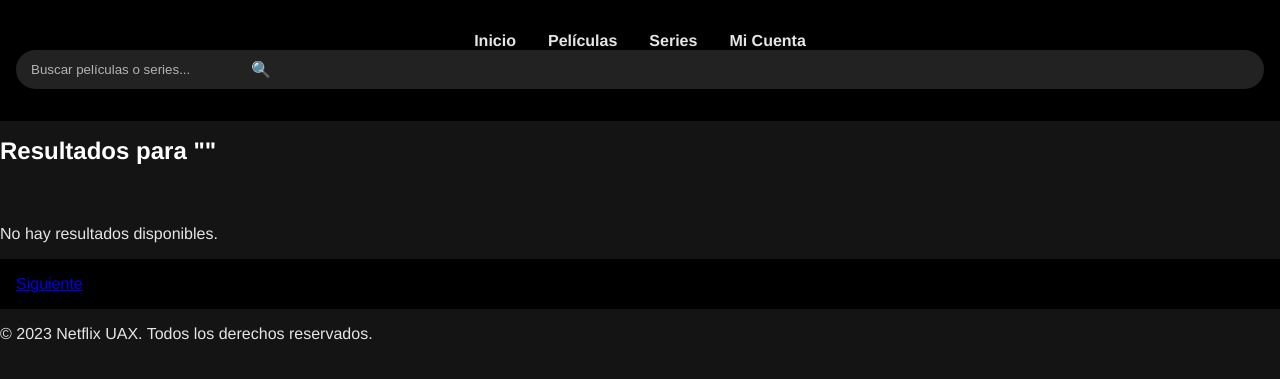
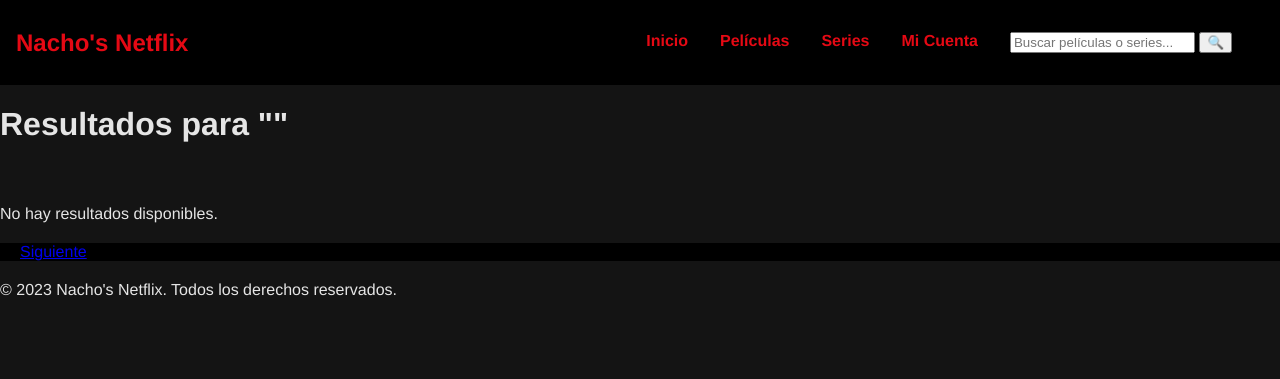
Before and after one commit to clauloro/Pelisexamen, a Django app: page /streaming/search/ in a window 1280 px wide. Shown: the top 379 px of the page. Run offline with Django 4.2, Linux system fonts and the light colour scheme.

Commit message:
creo q funciona

```diff
--- a/netflix/streaming/static/css/style.css
+++ b/netflix/streaming/static/css/style.css
@@ -10,9 +10,17 @@ body {
 header {
     background-color: #000; /* Fondo negro */
     color: #e50914; /* Rojo característico de Netflix */
-    padding: 1rem 0;
-    text-align: center;
-    margin-bottom: 1rem;
+    padding: 1rem;
+    display: flex; /* Flexbox para organizar los elementos */
+    align-items: center; /* Centra los elementos verticalmente */
+    justify-content: space-between; /* Espacia los elementos */
+}
+
+header h1 {
+    font-size: 24px; /* Tamaño del texto de "Nacho's Netflix" */
+    margin: 0; /* Quita margen extra */
+    color: #e50914; /* Rojo */
+    font-weight: bold;
 }
 
 header nav ul {
@@ -28,13 +36,14 @@ header nav ul li {
 }
 
 header nav ul li a {
-    color: #e5e5e5; /* Gris claro */
+    color: #e50914; /* Rojo por defecto */
     text-decoration: none;
     font-weight: bold;
+    transition: color 0.3s ease; /* Transición suave */
 }
 
 header nav ul li a:hover {
-    color: #e50914; /* Rojo */
+    color: #fff; /* Blanco al pasar el ratón */
 }
 
 /* Carrusel */
@@ -157,26 +166,6 @@ nav {
     padding: 1rem;
 }
 
-nav ul {
-    display: flex;
-    justify-content: center;
-    list-style: none;
-    padding: 0;
-}
-
-nav ul li {
-    margin: 0 1rem;
-}
-
-nav ul li a {
-    color: #e5e5e5;
-    text-decoration: none;
-}
-
-nav ul li a:hover {
-    color: #e50914;
-}
-
 .account-container {
     padding: 20px;
     max-width: 800px;
@@ -240,108 +229,52 @@ nav ul li a:hover {
     background-color: #ffffff;
 }
 
-.search-results h1 {
-    font-size: 24px;
-    color: #ffffff;
-    margin-bottom: 20px;
+/* Estilo de la barra de búsqueda */
+.search-container {
+    position: relative;
 }
 
-.search-results .carousel {
-    display: flex;
-    gap: 15px;
-    overflow-x: auto;
-    padding: 10px 0;
+.search-icon {
+    font-size: 20px;
+    background: none;
+    border: none;
+    cursor: pointer;
+    color: #e5e5e5;
+    margin-left: 10px;
 }
 
-.search-results .carousel-item {
-    min-width: 200px;
-    max-width: 200px;
-    text-align: center;
-    background-color: #222;
-    padding: 10px;
-    border-radius: 10px;
-    box-shadow: 0 4px 8px rgba(0, 0, 0, 0.3);
-    transition: transform 0.3s;
+.search-icon:hover {
+    color: #e50914;
 }
 
-.search-results .carousel-item img {
-    width: 100%;
-    border-radius: 5px;
-    margin-bottom: 10px;
+/* Paginación */
+.pagination {
+    display: flex;
+    justify-content: space-between; /* Posiciona los enlaces en extremos opuestos */
+    align-items: center;
+    margin: 20px 0;
+    padding: 0 20px;
 }
 
-.search-results .carousel-item:hover {
-    transform: scale(1.1);
+.pagination-link {
+    text-decoration: none;
+    font-size: 18px;
+    color: #e5e5e5; /* Gris claro */
+    padding: 10px 20px;
+    background-color: #222; /* Fondo oscuro */
+    border-radius: 5px;
+    transition: background-color 0.3s, color 0.3s;
 }
 
-/* Estilo de la barra de búsqueda */
-.search-bar {
-    display: flex;
-    align-items: center;
-    margin-left: auto;
-    padding: 5px;
-    background-color: #222;
-    border-radius: 20px;
+.pagination-link:hover {
+    background-color: #e50914; /* Rojo */
+    color: #fff; /* Blanco */
 }
 
-.search-bar input {
-    border: none;
-    background-color: transparent;
-    color: #e5e5e5;
-    padding: 5px 10px;
-    outline: none;
-    width: 200px;
+.pagination-link.left {
+    text-align: left;
 }
 
-.search-bar input::placeholder {
-    color: #b3b3b3;
+.pagination-link.right {
+    text-align: right;
 }
-
-.search-bar button {
-    border: none;
-    background: none;
-    color: #e50914;
-    font-size: 16px;
-    cursor: pointer;
-    padding: 5px;
-    margin-left: 5px;
-}
-
-.search-bar button:hover {
-    color: #fff;
-}
-
-/* Resultados de búsqueda */
-.search-results h2 {
-    color: #e50914;
-    text-align: center;
-    margin-bottom: 20px;
-}
-
-.search-results .carousel {
-    display: flex;
-    gap: 15px;
-    overflow-x: auto;
-    padding: 10px 0;
-}
-
-.search-results .carousel-item {
-    min-width: 200px;
-    max-width: 200px;
-    text-align: center;
-    background-color: #222;
-    padding: 10px;
-    border-radius: 10px;
-    box-shadow: 0 4px 8px rgba(0, 0, 0, 0.3);
-    transition: transform 0.3s;
-}
-
-.search-results .carousel-item img {
-    width: 100%;
-    border-radius: 5px;
-    margin-bottom: 10px;
-}
-
-.search-results .carousel-item:hover {
-    transform: scale(1.05);
-}
--- a/netflix/streaming/templates/streaming/base.html
+++ b/netflix/streaming/templates/streaming/base.html
@@ -4,31 +4,36 @@
 <head>
     <meta charset="UTF-8">
     <meta name="viewport" content="width=device-width, initial-scale=1.0">
-    <title>{% block title %}Netflix UAX{% endblock %}</title>
+    <title>{% block title %}Claudia's Netflix{% endblock %}</title>
     <link rel="stylesheet" href="{% static 'css/style.css' %}">
 </head>
 <body>
     <header>
+        <h1>Nacho's Netflix</h1>
         <nav>
             <ul>
                 <li><a href="{% url 'streaming:home' %}">Inicio</a></li>
                 <li><a href="{% url 'streaming:movies' %}">Películas</a></li>
                 <li><a href="{% url 'streaming:series' %}">Series</a></li>
                 <li><a href="{% url 'authentication:my_account' %}">Mi Cuenta</a></li>
-
+                <li>
+                    <div class="search-container">
+                        <form method="GET" action="{% url 'streaming:search-by-name' %}" id="search-form" class="hidden">
+                            <input type="text" name="q" placeholder="Buscar películas o series..." class="search-input">
+                            <button type="submit" class="search-submit">🔍</button>
+                        </form>
+                    </div>
+                </li>
             </ul>
-            <form method="GET" action="{% url 'streaming:home' %}" class="search-bar">
-                <input type="text" name="q" placeholder="Buscar películas o series..." value="{{ query|default:'' }}">
-                <button type="submit">🔍</button>
-            </form>
         </nav>
     </header>
+
     <main>
         {% block content %}
         {% endblock %}
     </main>
     <footer>
-        <p>&copy; 2023 Netflix UAX. Todos los derechos reservados.</p>
+        <p>&copy; 2023 Nacho's Netflix. Todos los derechos reservados.</p>
     </footer>
     <script src="{% static 'js/scripts.js' %}"></script>
 </body>
--- a/netflix/streaming/templates/streaming/movies.html
+++ b/netflix/streaming/templates/streaming/movies.html
@@ -1,7 +1,7 @@
 {% extends "streaming/base.html" %}
 {% load static %}
 {% block title %}
-Películas - Netflix UAX
+Películas - Claudia's Netflix
 {% endblock %}
 
 {% block content %}
@@ -22,7 +22,7 @@ Películas - Netflix UAX
 
 <!-- Carrusel de Películas Mejor Calificadas -->
 <div class="carousel-container">
-    <h2 class="section-title">Películas Mejor Calificadas</h2>
+    <h2 class="section-title">Películas Mejor Valoradas</h2>
 
     <div class="carousel">
         {% for movie in top_rated_movies %}
--- a/netflix/streaming/templates/streaming/search.html
+++ b/netflix/streaming/templates/streaming/search.html
@@ -24,8 +24,12 @@
 
 <nav class="pagination">
     {% if page > 1 %}
-    <a href="?q={{ query }}&genre={{ request.GET.genre }}&page={{ page|add:"-1" }}">Anterior</a>
+    <a href="?q={{ query }}&page={{ page|add:"-1" }}">Anterior</a>
     {% endif %}
-    <a href="?q={{ query }}&genre={{ request.GET.genre }}&page={{ page|add:"1" }}">Siguiente</a>
+    <a href="?q={{ query }}&page={{ page|add:"1" }}">Siguiente</a>
 </nav>
+
+
+
+
 {% endblock %}
--- a/netflix/streaming/templates/streaming/series.html
+++ b/netflix/streaming/templates/streaming/series.html
@@ -2,7 +2,7 @@
 {% load static %}
 
 {% block title %}
-Series - Netflix UAX
+Series - Claudia's Netflix
 {% endblock %}
 
 {% block content %}
--- a/netflix/streaming/urls.py
+++ b/netflix/streaming/urls.py
@@ -10,6 +10,7 @@ from .views import (
     movie_details,
     series,
     movie_search,
+    search_by_name,
 )
 
 app_name = "streaming"
@@ -17,6 +18,7 @@ app_name = "streaming"
 urlpatterns = [
     path("", home, name="home"),
     path("search/", movie_search, name="movie-search"),
+    path("search_by_name/", search_by_name, name="search-by-name"),
     path("movies/", movies, name="movies"),
     path("series/", series, name="series"),
     path("api/movie/<int:movie_id>/", movie_details, name="movie-details"),
--- a/netflix/streaming/views.py
+++ b/netflix/streaming/views.py
@@ -56,8 +56,45 @@ def home(request):
         return render(request, "streaming/home.html", {"error": str(e)})
 
 
+def search_by_name(request):
+    """Vista para buscar películas o series por nombre."""
+    query = request.GET.get("q", "").strip()
+    page = request.GET.get("page", 1)
 
+    try:
+        movies = []
+        series = []
 
+        if query:
+            # Buscar películas
+            movie_data = search_movies(query, page=int(page))
+            movies = movie_data.get("results", [])
+
+            # Buscar series
+            series_data = fetch_movies_from_tmdb("search/tv", {"query": query, "page": page})
+            series = series_data.get("results", [])
+
+        return render(
+            request,
+            "streaming/search_by_name.html",
+            {
+                "movies": movies,
+                "series": series,
+                "query": query,
+                "page": int(page),
+            },
+        )
+    except Exception as e:
+        return render(
+            request,
+            "streaming/search_by_name.html",
+            {
+                "error": str(e),
+                "movies": [],
+                "series": [],
+                "query": query,
+            },
+        )
 
 
 
```
Also changed, not shown: netflix/streaming/templates/streaming/home.html (+5 -5 lines), netflix/streaming/templates/streaming/login.html (deleted, +0 -17 lines), netflix/streaming/templates/streaming/my_account.html (deleted, +0 -18 lines), netflix/streaming/templates/streaming/register.html (deleted, +0 -17 lines), netflix/streaming/templates/streaming/search_by_name.html (added, +51 -0 lines), netflix/streaming/static/js/scripts.js (line endings or trailing spaces).
